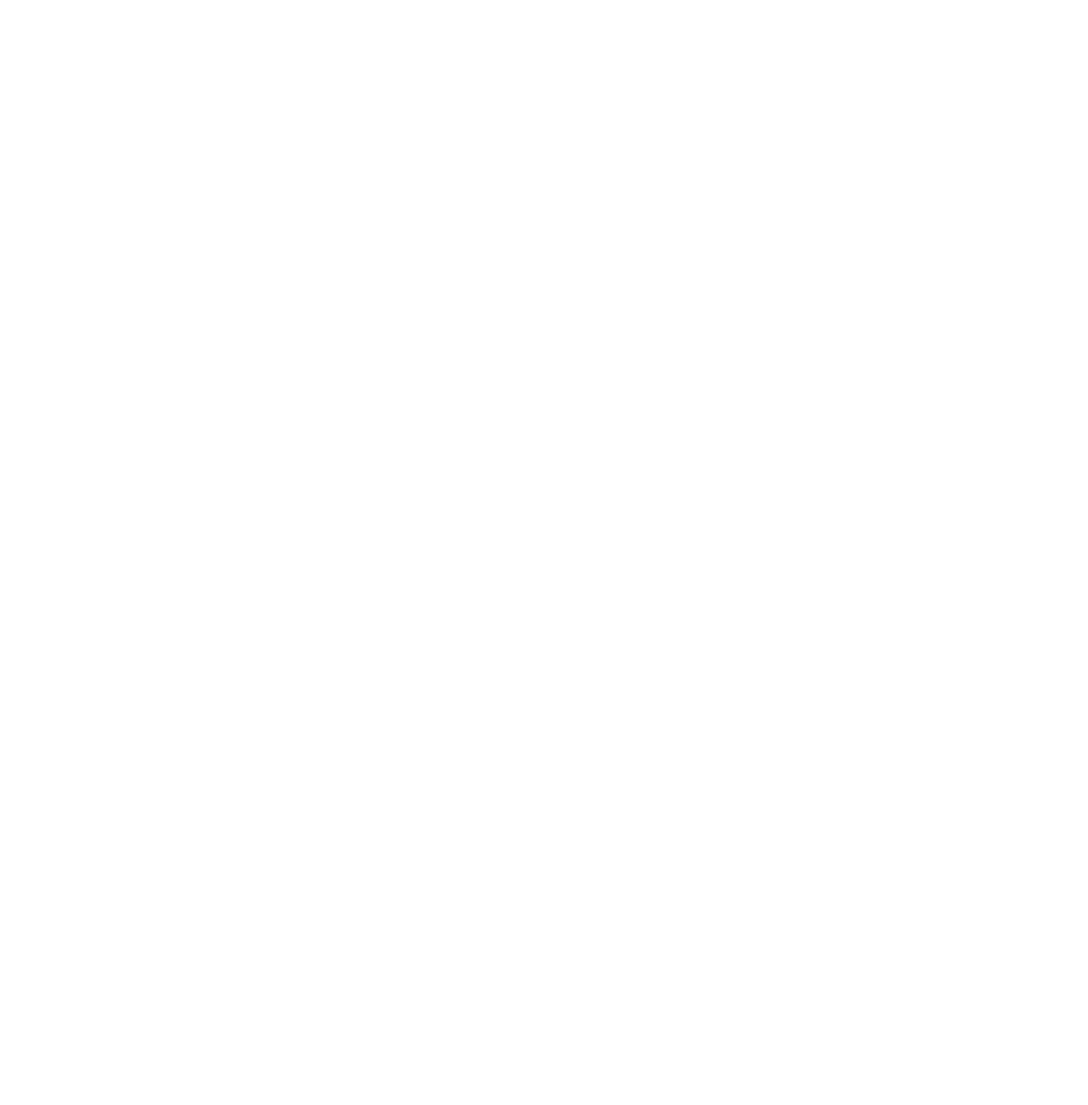
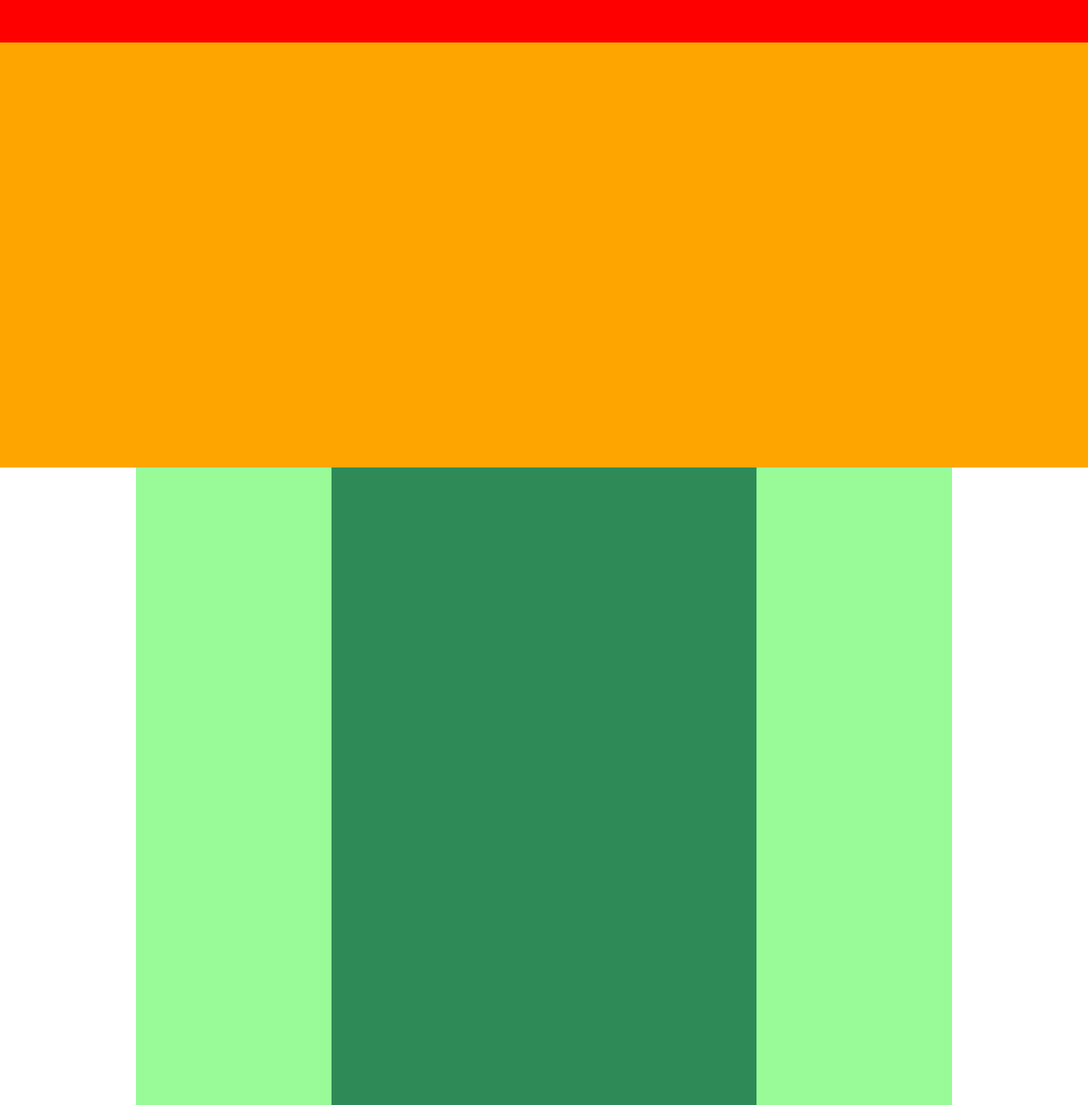
Before and after one commit to tatsumura/html_css, a plain HTML site: page chapter4_exercise/index.html in a window 1280 px wide. Shown: the top 1300 px of the page at 85% size. Before the commit the page ends 800 px from the top, so only its background shows below. Drawn offline with Linux system fonts and the light colour scheme.

Commit message:
[Finish]1-4

```diff
--- a/chapter4_exercise/index.html
+++ b/chapter4_exercise/index.html
@@ -7,6 +7,14 @@
   </head>
 
   <body>
+    <div class="header"></div>
+    <div class="main-visual"></div>
+    <div class="main">
+      <div class="left"></div>
+      <div class="front"></div>
+      <div class="right"></div>
+    </div>
+    <div class="footer"></div>
 
   </body>
 </html>
--- a/chapter4_exercise/style.css
+++ b/chapter4_exercise/style.css
@@ -0,0 +1,48 @@
+* {
+  margin: 0;
+  padding: 0;
+  box-sizing: border-box;
+}
+
+.header {
+  width: 100%;
+  height: 50px;
+  background-color: red;
+}
+
+.main-visual {
+  width: 100%;
+  height: 500px;
+  background-color: orange;
+}
+
+.main {
+  width: 960px;
+  display: flex;
+  justify-content: center;
+  margin: 0 auto;
+}
+
+.left {
+  width: 230px;
+  height: 1400px;
+  background-color: palegreen;
+}
+
+.front {
+  width: 500px;
+  height: 1400px;
+  background-color: seagreen;
+}
+
+.right {
+  width: 230px;
+  height: 1400px;
+  background-color: palegreen;
+}
+
+.footer {
+  width: 100%;
+  height: 100px;
+  background-color: blue;
+}
```
